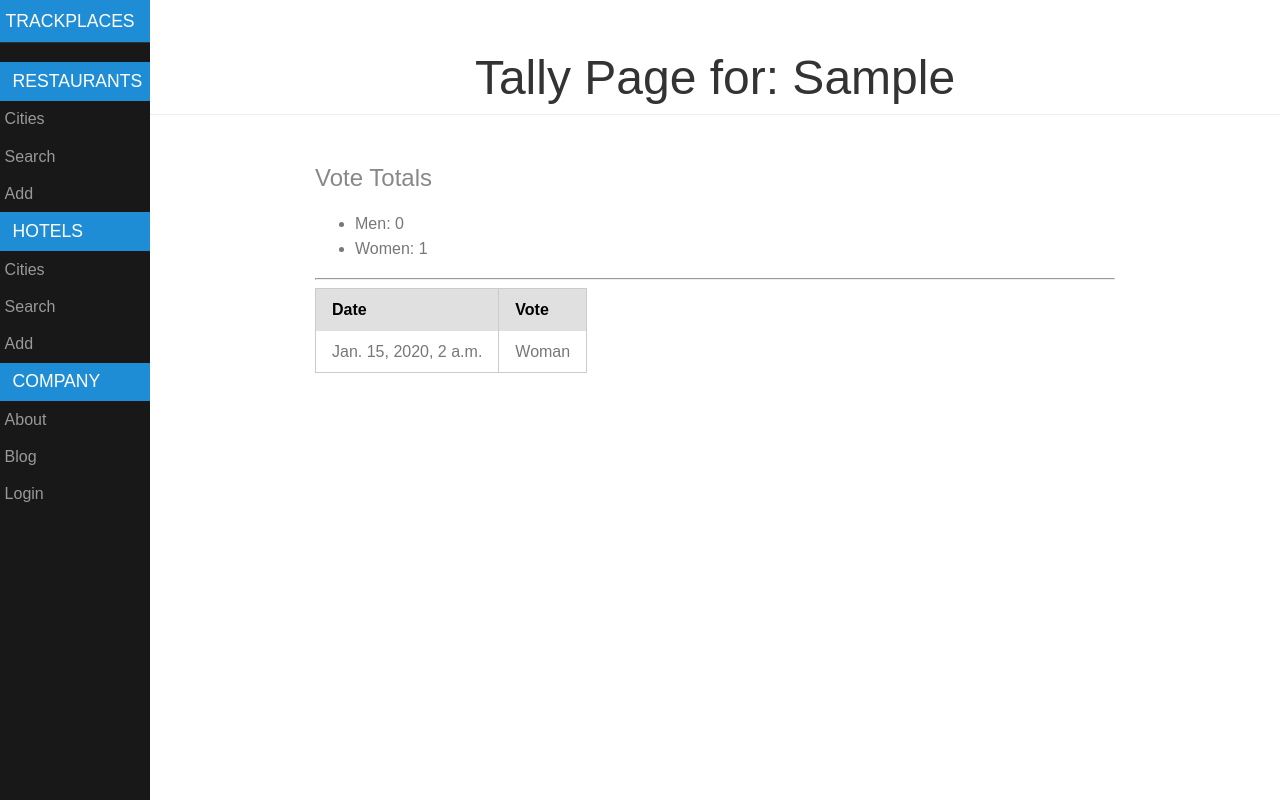
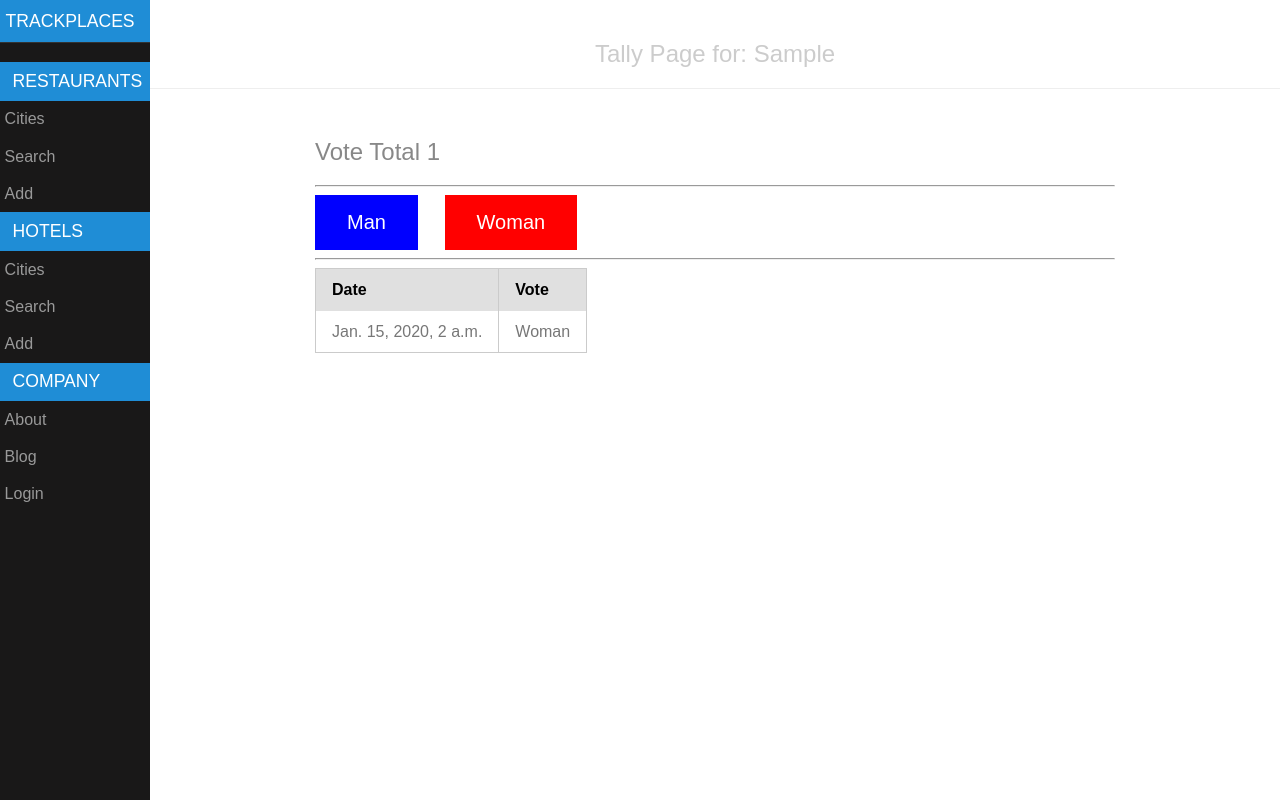
Before and after one commit to danecollins/tp, a Django app: page /vote/ in a window 1280 px wide. Run offline with Django 3.2, Linux system fonts and the light colour scheme; tables that the repository leaves empty hold one stand-in row (values such as "Sample post").

Commit message:
Change voting page to buttons

```diff
--- a/vote/templates/vote/index.html
+++ b/vote/templates/vote/index.html
@@ -3,15 +3,41 @@
 {% block title %}Vote Tallies{% endblock %}
 
 {% block header %}
-    <h1>Tally Page for: {{ survey }}</h1>
+    <h2>Tally Page for: {{ survey }}</h2>
+    <style>
+    .button {
+        border: none;
+        color: white;
+        padding: 15px 32px;
+        text-align: center;
+        text-decoration: none;
+        display: inline-block;
+        font-size: 20px;
+    }
+    </style>
 {% endblock %}
 
 {% block content %}
-    <h2 class="content-subhead">Vote Totals</h2>
-    <ul>
-        <li>Men: {{ mtot }}</li>
-        <li>Women: {{ wtot }}</li>
-    </ul>
+    <h2 class="content-subhead">Vote Total {{ vtot }}</h2>
+
+    <hr>
+    <div>
+        <table>
+            <tr>
+                <td>
+                    <a href="/vote/?type=man" class="button" style="background-color: #0000ff;">Man</a>
+                </td>
+                <td>
+                    &nbsp;&nbsp;&nbsp;&nbsp;&nbsp;&nbsp;
+                </td>
+                <td>
+                    <a href="/vote/?type=woman" class="button" style="background-color: #ff0000;">Woman</a>
+                </td>
+            </tr>
+        </table>
+
+
+    </div>
     <hr>
     <table class="pure-table">
         <thead>
--- a/vote/views.py
+++ b/vote/views.py
@@ -9,13 +9,23 @@ Woman = True
 
 def index(request):
     s = Survey.get()
+    current_vote = request.GET.get('type')
+    if current_vote in ('man', 'woman'):
+        if current_vote == 'man':
+            v = Vote(type=Man)
+        else:
+            v = Vote(type=Woman)
+        v.survey = s
+        v.save()
+
     votes = Vote.objects.filter(survey=s).order_by('-date')
     mtot = votes.filter(type=Man).count()
     wtot = votes.filter(type=Woman).count()
-    return render(request, 'vote/index.html', {'mtot': mtot,
+    return render(request, 'vote/index.html', {'vtot': mtot+wtot,
+                                               'mtot': mtot,
                                                'wtot': wtot,
                                                'survey': s,
-                                               'votes': votes[0:10]})
+                                               'votes': votes[0:5]})
 
 
 def man(request):
```
